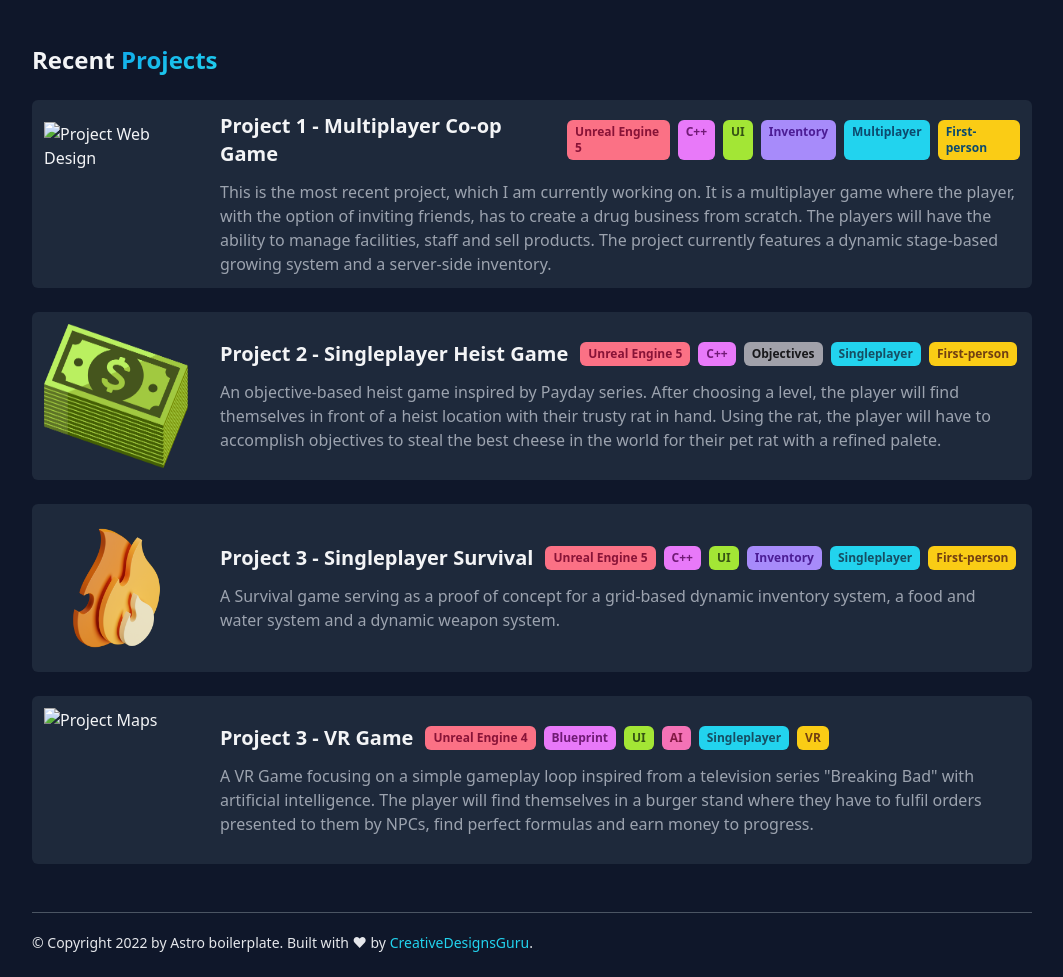
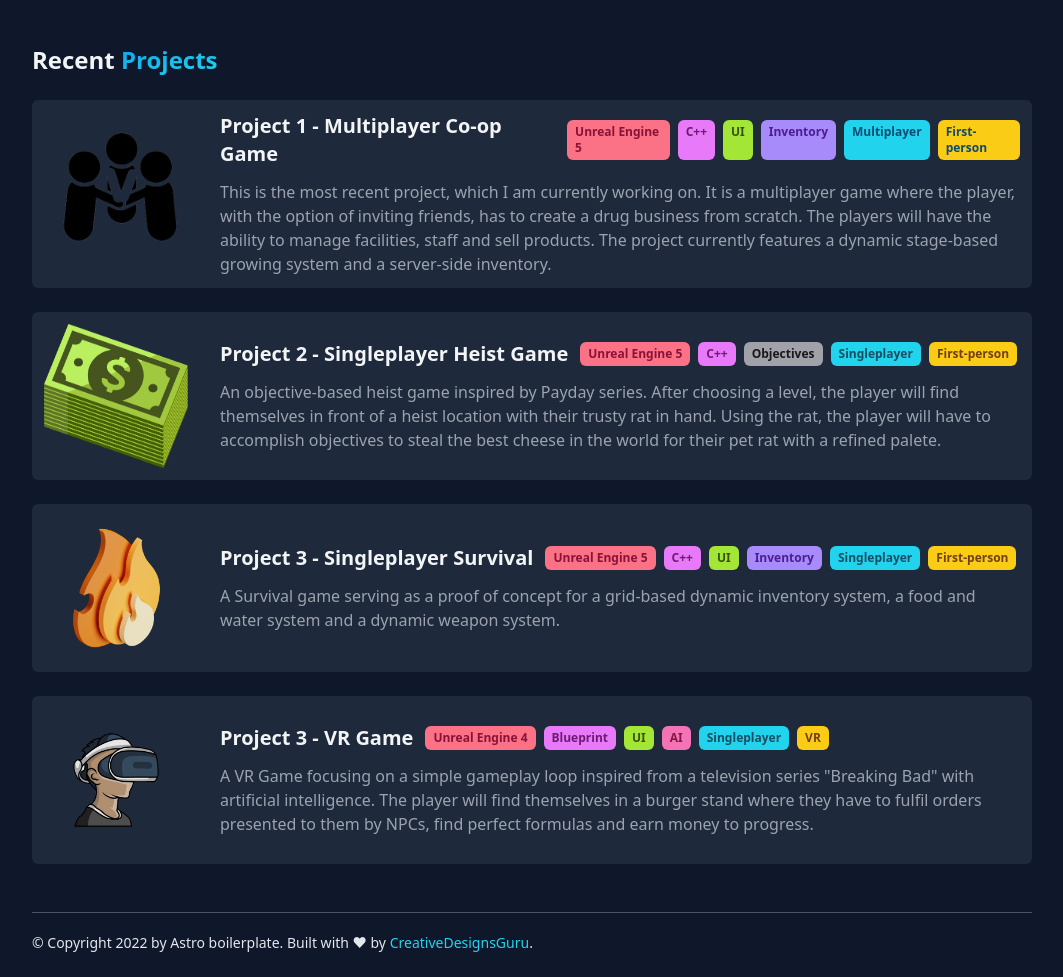
Before and after one commit to kosTek/portfolio, a plain HTML site: page index.html in a window 1280 px wide. Shown: the part 320-1297 px from the top of the page, without its empty margins (108-1171 px from the left). Drawn offline with Linux system fonts and the light colour scheme.

Commit message:
Update index.html
Fixed missing images

```diff
--- a/index.html
+++ b/index.html
@@ -67,7 +67,7 @@
     <div class="flex flex-col gap-6">
       <div class="flex flex-col items-center gap-x-8 rounded-md bg-slate-800 p-3 md:flex-row">
         <div class="shrink-0"><a href="https://github.com/kosTek/MP-Game"><img
-              class="h-36 w-36 hover:translate-y-1" src="assets/images/project-web-design.png" alt="Project Web Design"
+              class="h-36 w-36 hover:translate-y-1" src="assets/images/mp.png" alt="Project Web Design"
               loading="lazy" /></a></div>
         <div>
           <div class="flex flex-col items-center gap-y-2 md:flex-row"><a class="hover:text-cyan-400"
@@ -132,7 +132,7 @@
 
       <div class="flex flex-col items-center gap-x-8 rounded-md bg-slate-800 p-3 md:flex-row">
         <div class="shrink-0"><a href="https://github.com/kosTek/FixingGood"><img
-              class="h-36 w-36 hover:translate-y-1" src="assets/images/project-maps.png" alt="Project Maps"
+              class="h-36 w-36 hover:translate-y-1" src="assets/images/vr.png" alt="Project Maps"
               loading="lazy" /></a></div>
         <div>
           <div class="flex flex-col items-center gap-y-2 md:flex-row"><a class="hover:text-cyan-400"
```
